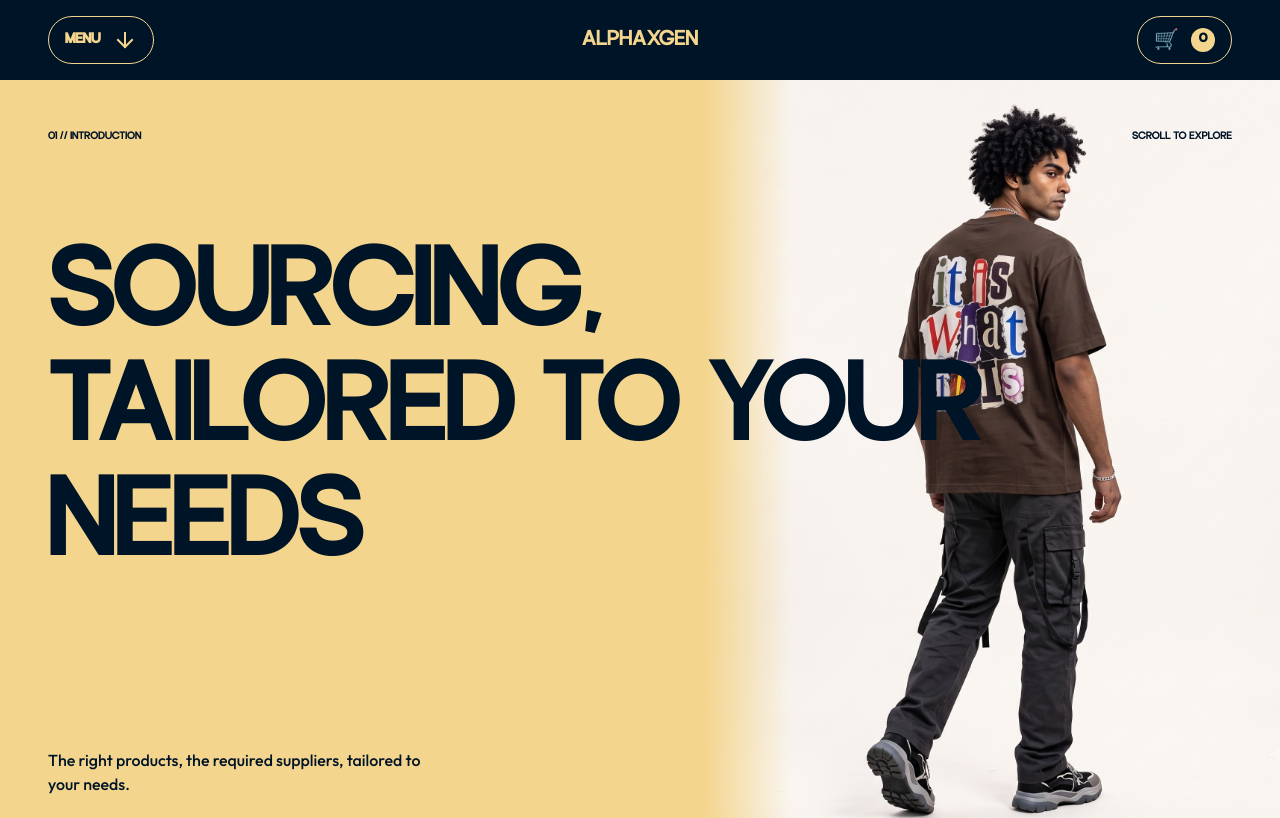
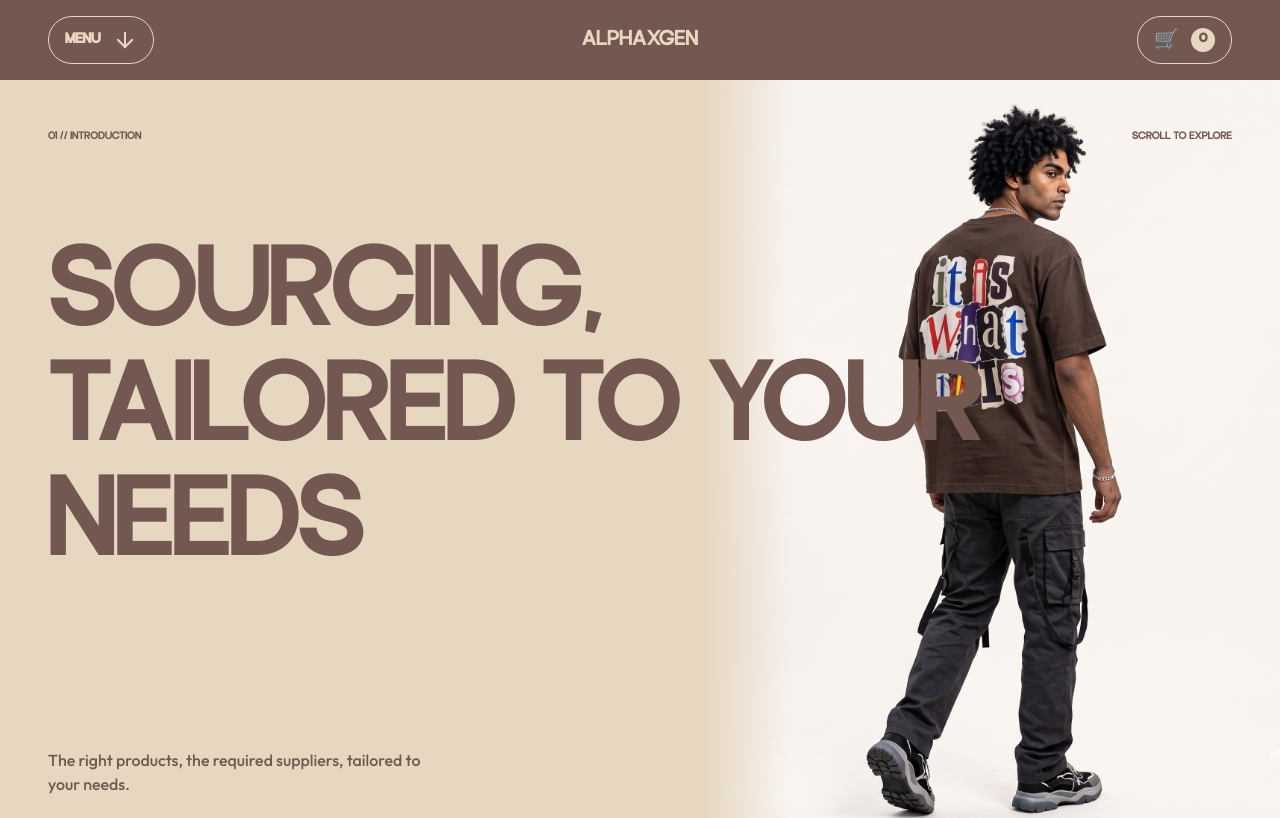
Before and after one commit to PTejasKr/alphaxgen, a Next.js app: page / in a window 1280 px wide. Shown: the top 818 px of the page. Built offline with nearby package versions, Linux system fonts and the light colour scheme.

Commit message:
Update color palette to requested Coolors scheme

```diff
--- a/src/app/globals.css
+++ b/src/app/globals.css
@@ -1,12 +1,11 @@
 :root {
   /* Color System */
-  --ink: #001427;     /* Dark Navy */
-  --paper: #f4d58d;   /* Warm Cream */
+  --ink: #735751;
+  --paper: #e7d7c1;
   --white: #ffffff;
-  --muted: #708d81;   /* Muted Green */
-  --accent: #bf0603;  /* Bright Red */
-  --accent-dark: #8d0801; /* Dark Red */
-  --line: #001427;
+  --muted: #a78a7f;
+  --accent: #8c1c13;
+  --line: #735751;
 
   /* Typography Scale */
   --display-xl: clamp(3.5rem, 10vw, 12rem);
```
